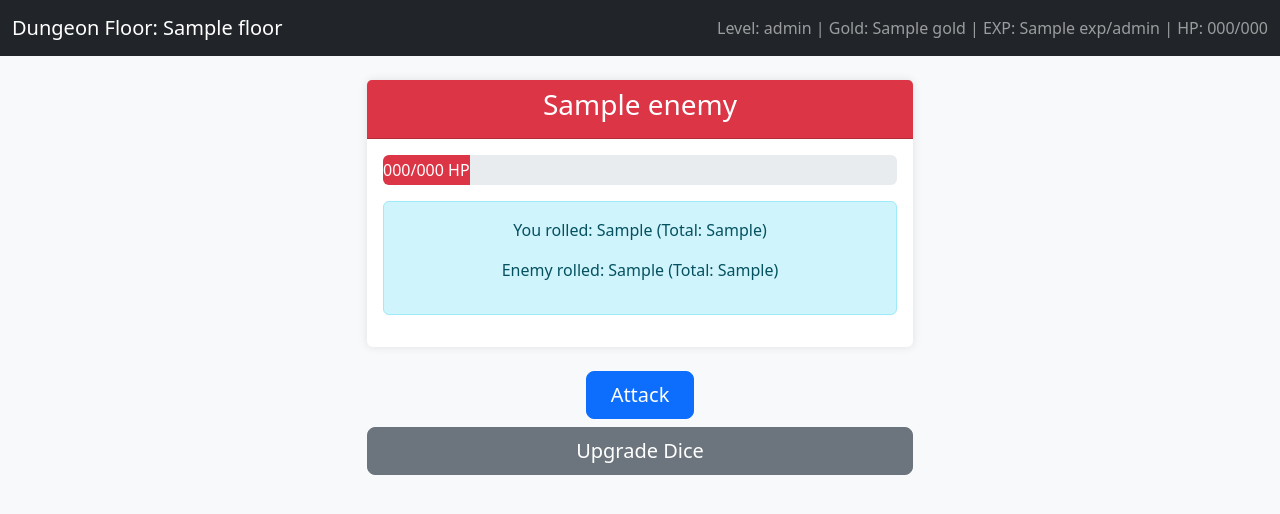
After one commit to SajimRZ/simpleRPG, a Flask app: template Templates/dungeon.html in a window 1280 px wide. The commit adds this page. Shown: the top 514 px of the page. Run offline with Flask 3, Linux system fonts and the light colour scheme; the template is opened without the code that fills it: most values are stand-ins (such as "Sample title", 1, 10 or a date in 2020).

Commit message:
overhaul

```diff
--- /dev/null
+++ b/Templates/base.html
@@ -0,0 +1,14 @@
+<!DOCTYPE html>
+<html lang="en">
+<head>
+    <meta charset="UTF-8">
+    <meta name="viewport" content="width=device-width, initial-scale=1.0">
+    <title>Dungeon RPG</title>
+    <link href="https://cdn.jsdelivr.net/npm/bootstrap@5.3.0/dist/css/bootstrap.min.css" rel="stylesheet">
+    <link rel="stylesheet" href="{{ url_for('static', filename='style.css') }}">
+</head>
+<body>
+    {% block content %}{% endblock %}
+    <script src="https://cdn.jsdelivr.net/npm/bootstrap@5.3.0/dist/js/bootstrap.bundle.min.js"></script>
+</body>
+</html>
--- /dev/null
+++ b/Templates/dungeon.html
@@ -0,0 +1,61 @@
+{% extends "base.html" %}
+
+{% block content %}
+<nav class="navbar navbar-expand-lg navbar-dark bg-dark">
+    <div class="container-fluid">
+        <span class="navbar-brand">Dungeon Floor: {{ dungeon.floor }}</span>
+        <div class="navbar-text">
+            Level: {{ player.level }} |
+            Gold: {{ player.gold }} |
+            EXP: {{ player.exp }}/{{ player.exp_to_level }} |
+            HP: {{ player.hp }}/{{ player.max_hp }}
+        </div>
+    </div>
+</nav>
+
+<div class="container mt-4">
+    {% if dungeon.in_shop %}
+        {% include 'shop.html' %}
+    {% else %}
+        <div class="row justify-content-center">
+            <div class="col-md-6 text-center">
+                <div class="card mb-4">
+                    <div class="card-header bg-danger text-white">
+                        <h3>{{ dungeon.enemy.name }}</h3>
+                    </div>
+                    <div class="card-body">
+                        <div class="progress mb-3">
+                            <div class="progress-bar bg-danger" role="progressbar"
+
+                                 aria-valuenow="{{ dungeon.enemy.hp }}"
+                                 aria-valuemin="0"
+                                 aria-valuemax="{{ dungeon.enemy.max_hp }}">
+                                {{ dungeon.enemy.hp }}/{{ dungeon.enemy.max_hp }} HP
+                            </div>
+                        </div>
+
+                        {% if player_rolls %}
+                            <div class="alert alert-info">
+                                <p>You rolled: {{ player_rolls }} (Total: {{ player_damage }})</p>
+                                <p>Enemy rolled: {{ enemy_rolls }} (Total: {{ enemy_damage }})</p>
+                            </div>
+                        {% endif %}
+                    </div>
+                </div>
+
+                <div class="d-grid gap-2">
+                    <form action="{{ url_for('attack') }}" method="POST" class="d-inline">
+                        <button type="submit" class="btn btn-primary btn-lg">Attack</button>
+                    </form>
+
+                    <button type="button" class="btn btn-secondary btn-lg" data-bs-toggle="modal" data-bs-target="#upgradeModal">
+                        Upgrade Dice
+                    </button>
+                </div>
+            </div>
+        </div>
+
+        {% include 'upgrade_modal.html' %}
+    {% endif %}
+</div>
+{% endblock %}
--- /dev/null
+++ b/Templates/upgrade_modal.html
@@ -0,0 +1,32 @@
+<div class="modal fade" id="upgradeModal" tabindex="-1" aria-labelledby="upgradeModalLabel" aria-hidden="true">
+    <div class="modal-dialog">
+        <div class="modal-content">
+            <div class="modal-header">
+                <h5 class="modal-title" id="upgradeModalLabel">Upgrade Dice Faces</h5>
+                <button type="button" class="btn-close" data-bs-dismiss="modal" aria-label="Close"></button>
+            </div>
+            <div class="modal-body">
+                <p>Current dice faces: {{ player.dice|sort }}</p>
+                <p>Cost to upgrade: 10 gold per +1</p>
+
+                <div class="row">
+                    {% for face in player.dice|sort %}
+                        <div class="col-4 mb-3">
+                            <form action="{{ url_for('upgrade') }}" method="POST">
+                                <input type="hidden" name="face_index" value="{{ loop.index0 }}">
+                                <input type="hidden" name="cost" value="10">
+                                <button type="submit" class="btn btn-outline-primary w-100"
+                                    {% if player.gold < 10 %}disabled{% endif %}>
+                                    {{ face }} → {{ face + 1 }}
+                                </button>
+                            </form>
+                        </div>
+                    {% endfor %}
+                </div>
+            </div>
+            <div class="modal-footer">
+                <button type="button" class="btn btn-secondary" data-bs-dismiss="modal">Close</button>
+            </div>
+        </div>
+    </div>
+</div>
--- a/main.py
+++ b/main.py
@@ -1,42 +1,212 @@
 from flask import Flask, render_template, request, redirect, url_for, session
 import random
+from functools import wraps
 
 app = Flask(__name__)
-app.secret_key = 'SoloLeveling'
+app.secret_key = 'your_secret_key_here'
 
+# Initialize game state
 def init_game():
-    session['player_hp'] = 100
-    session['player_maxhp'] = session['player_hp']
-    session['enemy_type'] = None
-    session['enemy_hp'] = None
+    session.clear()
+    session['player'] = {
+        'hp': 20,
+        'max_hp': 20,
+        'gold': 0,
+        'exp': 0,
+        'level': 1,
+        'dice': [1, 2, 3, 4, 5, 6],  # Default dice faces
+        'dice_count': 1,  # Number of dice to roll
+        'exp_to_level': 10
+    }
+    session['dungeon'] = {
+        'floor': 0,
+        'enemy': None,
+        'in_shop': False
+    }
+    session['game_active'] = False
 
-    session['level'] = 1
-    session['exp'] = 0
-    session['num'] = 1
-    session['Turn'] = 'Player'
-    session['player_attack'] = 10
-    session['game over'] = False
-
-
+# Decorator to ensure game is active for certain routes
+def game_active_required(f):
+    @wraps(f)
+    def decorated_function(*args, **kwargs):
+        if not session.get('game_active'):
+            return redirect(url_for('index'))
+        return f(*args, **kwargs)
+    return decorated_function
 
 @app.route('/')
 def index():
-    if 'player_hp' not in session:
-        init_game()
-    session['enemy_type'] = random.choice(['Goblin', 'Orc', 'Troll', 'Dragon', 'Vampire', 'Zombie', 'Skeleton'])
-
-    if session['enemy_type'] == 'Goblin':       session['enemy_hp'] = 50; session['enemy_attack'] = 5
-    elif session['enemy_type'] == 'Orc':        session['enemy_hp'] = 80; session['enemy_attack'] = 5
-    elif session['enemy_type'] == 'Troll':      session['enemy_hp'] = 120; session['enemy_attack'] = 5
-    elif session['enemy_type'] == 'Dragon':     session['enemy_hp'] = 200; session['enemy_attack'] = 5
-    elif session['enemy_type'] == 'Vampire':    session['enemy_hp'] = 150; session['enemy_attack'] = 5
-    elif session['enemy_type'] == 'Zombie':     session['enemy_hp'] = 60; session['enemy_attack'] = 5
-    elif session['enemy_type'] == 'Skeleton':   session['enemy_hp'] = 100; session['enemy_attack'] = 5
-
+    init_game()
     return render_template('index.html')
 
+@app.route('/start_game', methods=['POST'])
+def start_game():
+    init_game()
+    session['game_active'] = True
+    enter_dungeon()
+    return redirect(url_for('dungeon'))
 
+@app.route('/dungeon')
+@game_active_required
+def dungeon():
+    if session['dungeon']['enemy'] is None and not session['dungeon']['in_shop']:
+        enter_dungeon()
+    return render_template('dungeon.html')
 
+@app.route('/attack', methods=['POST'])
+@game_active_required
+def attack():
+    player = session['player']
+    dungeon = session['dungeon']
+
+    if dungeon['in_shop']:
+        return redirect(url_for('dungeon'))
+
+    enemy = dungeon['enemy']
+
+    # Player's turn
+    rolls = []
+    total_damage = 0
+    for _ in range(player['dice_count']):
+        roll = random.choice(player['dice'])
+        rolls.append(roll)
+        total_damage += roll
+
+    enemy['hp'] -= total_damage
+    player_damage = total_damage
+
+    # Check if enemy is defeated
+    if enemy['hp'] <= 0:
+        enemy_defeated()
+        return redirect(url_for('dungeon'))
+
+    # Enemy's turn
+    enemy_rolls = []
+    enemy_damage = 0
+    for _ in range(enemy['dice_count']):
+        roll = random.choice(enemy['dice'])
+        enemy_rolls.append(roll)
+        enemy_damage += roll
+
+    player['hp'] -= enemy_damage
+
+    # Check if player is defeated
+    if player['hp'] <= 0:
+        session['game_active'] = False
+        return redirect(url_for('index'))
+
+    return render_template('dungeon.html',
+                         player_rolls=rolls,
+                         player_damage=player_damage,
+                         enemy_rolls=enemy_rolls,
+                         enemy_damage=enemy_damage)
+
+def enter_dungeon():
+    dungeon = session['dungeon']
+    dungeon['floor'] += 1
+
+    # Every 5 floors, show shop instead of enemy
+    if dungeon['floor'] % 5 == 0:
+        dungeon['in_shop'] = True
+        dungeon['enemy'] = None
+    else:
+        dungeon['in_shop'] = False
+        dungeon['enemy'] = generate_enemy(dungeon['floor'])
+
+    session['dungeon'] = dungeon
+
+def generate_enemy(floor):
+    base_hp = 10 + floor * 5
+    base_dice = [1 + floor // 3, 2 + floor // 3, 3 + floor // 3,
+                 4 + floor // 3, 5 + floor // 3, 6 + floor // 3]
+
+    # Higher floors have a chance for multiple dice
+    dice_count = 1
+    if floor >= 10 and random.random() < 0.3:
+        dice_count = 2
+    if floor >= 20 and random.random() < 0.2:
+        dice_count = 3
+
+    return {
+        'name': random.choice(['Goblin', 'Orc', 'Skeleton', 'Zombie', 'Spider', 'Troll']),
+        'hp': base_hp,
+        'max_hp': base_hp,
+        'dice': base_dice,
+        'dice_count': dice_count,
+        'gold_reward': 5 + floor * 2,
+        'exp_reward': 3 + floor
+    }
+
+def enemy_defeated():
+    player = session['player']
+    enemy = session['dungeon']['enemy']
+
+    player['gold'] += enemy['gold_reward']
+    player['exp'] += enemy['exp_reward']
+
+    # Check for level up
+    if player['exp'] >= player['exp_to_level']:
+        player['level'] += 1
+        player['max_hp'] += 5
+        player['hp'] = player['max_hp']
+        player['exp'] -= player['exp_to_level']
+        player['exp_to_level'] = int(player['exp_to_level'] * 1.5)
+
+        # Add a new dice face at level up
+        new_face = max(player['dice']) + 1
+        player['dice'].append(new_face)
+
+    session['dungeon']['enemy'] = None
+    session['player'] = player
+
+@app.route('/upgrade', methods=['POST'])
+@game_active_required
+def upgrade():
+    face_index = int(request.form['face_index'])
+    cost = int(request.form['cost'])
+
+    player = session['player']
+
+    if player['gold'] >= cost:
+        player['gold'] -= cost
+        player['dice'][face_index] += 1
+        session['player'] = player
+
+    return redirect(url_for('dungeon'))
+
+@app.route('/buy_dice', methods=['POST'])
+@game_active_required
+def buy_dice():
+    player = session['player']
+    cost = 50 * player['dice_count']  # Scaling cost
+
+    if player['gold'] >= cost:
+        player['gold'] -= cost
+        player['dice_count'] += 1
+        session['player'] = player
+
+    session['dungeon']['in_shop'] = False
+    return redirect(url_for('dungeon'))
+
+@app.route('/rest', methods=['POST'])
+@game_active_required
+def rest():
+    player = session['player']
+    cost = 20
+
+    if player['gold'] >= cost:
+        player['gold'] -= cost
+        player['hp'] = player['max_hp']
+        session['player'] = player
+
+    session['dungeon']['in_shop'] = False
+    return redirect(url_for('dungeon'))
+
+@app.route('/leave_shop', methods=['POST'])
+@game_active_required
+def leave_shop():
+    session['dungeon']['in_shop'] = False
+    return redirect(url_for('dungeon'))
 
 if __name__ == '__main__':
     app.run(debug=True)
--- /dev/null
+++ b/static/style.css
@@ -0,0 +1,35 @@
+body {
+    background-color: #f8f9fa;
+}
+
+.container-box {
+    background-color: white;
+    border-radius: 10px;
+    box-shadow: 0 0 10px rgba(0, 0, 0, 0.1);
+    padding: 20px;
+    margin-top: 20px;
+}
+
+.progress {
+    height: 30px;
+}
+
+.progress-bar {
+    font-size: 1rem;
+    line-height: 30px;
+}
+
+.btn-lg {
+    padding: 0.5rem 1.5rem;
+    font-size: 1.25rem;
+}
+
+.card {
+    margin-bottom: 20px;
+    border: none;
+    box-shadow: 0 0 10px rgba(0, 0, 0, 0.1);
+}
+
+.card-header {
+    font-weight: bold;
+}
```
Also changed, not shown: Templates/index.html (+18 -36 lines), Templates/shop.html (added, +45 -0 lines).
